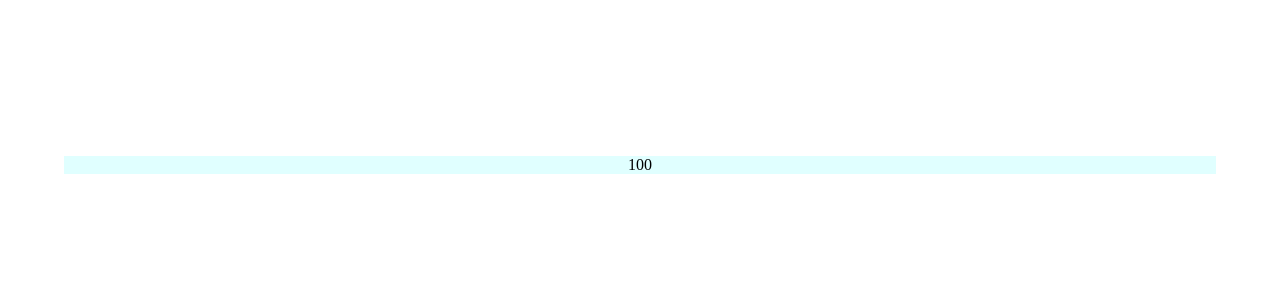
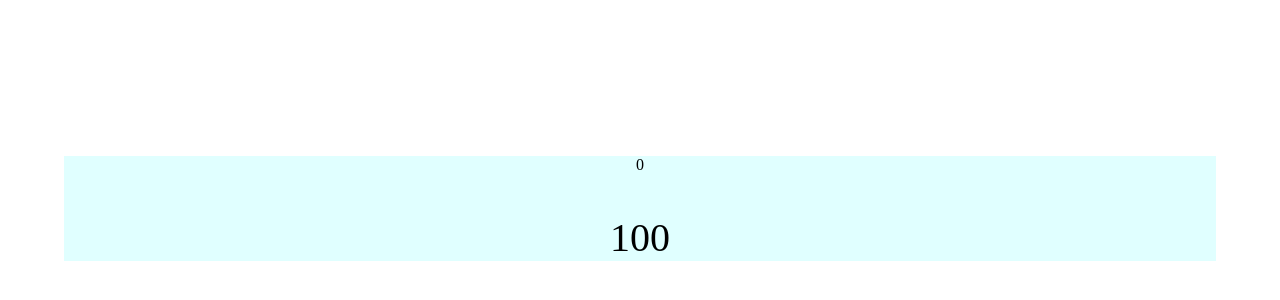
Before and after one commit to maciekgrzybek/awesome-num-animation, a plain HTML site: page index.html in a window 1280 px wide. Shown: the part 828-1128 px from the top of the page. Drawn offline with Linux system fonts and the light colour scheme.

Commit message:
Small changes

```diff
--- a/awesome-num-animation.js
+++ b/awesome-num-animation.js
@@ -8,7 +8,7 @@
   } else if (typeof module !== 'undefined' && typeof module.exports !== 'undefined') {
     module.exports = factory();
   } else {
-    window.awesomeScroll = factory();
+    window.awesomeNumAnimation = factory();
   }
 
 })(function(){
@@ -17,7 +17,7 @@
 
     var animated = false;
 
-    function awesomeScroll(element,options){
+    function awesomeNumAnimation(element,options){
 
         var DEFAULTS = {
             startNumber : 0,
@@ -87,5 +87,5 @@
          window.addEventListener('scroll', onScroll);
 
     };
-    return awesomeScroll;
+    return awesomeNumAnimation;
 });
--- a/demo/index.html
+++ b/index.html
@@ -10,12 +10,13 @@
             <div class="space"></div>
             <div class="animation">
                 <p id="target">0</p>
+                <p id="target2">0</p>
             </div>
             <div class="space"></div>
         </div>
         <script src="../awesome-num-animation.js"></script>
         <script>
-                awesomeScroll('#target');
+                awesomeNumAnimation('#target2');
         </script>
 
     </body>
--- a/demo/style.css
+++ b/style.css
@@ -11,3 +11,6 @@
     background: white;
     height: 120vh;
 }
+#target2 {
+    font-size: 40px;
+}
```
